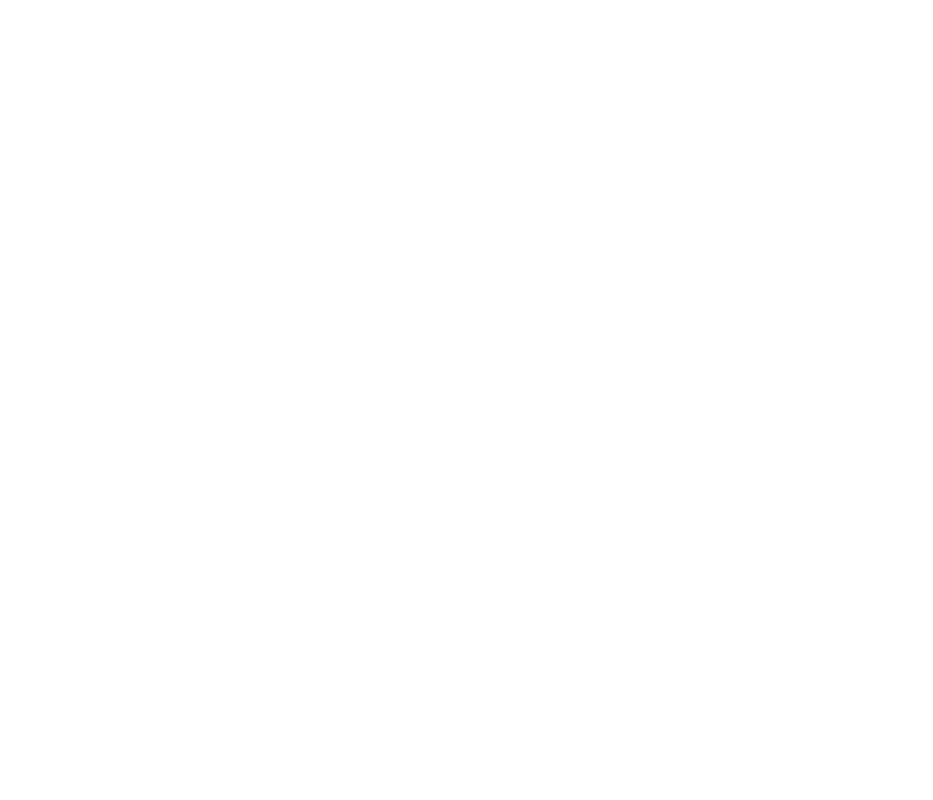
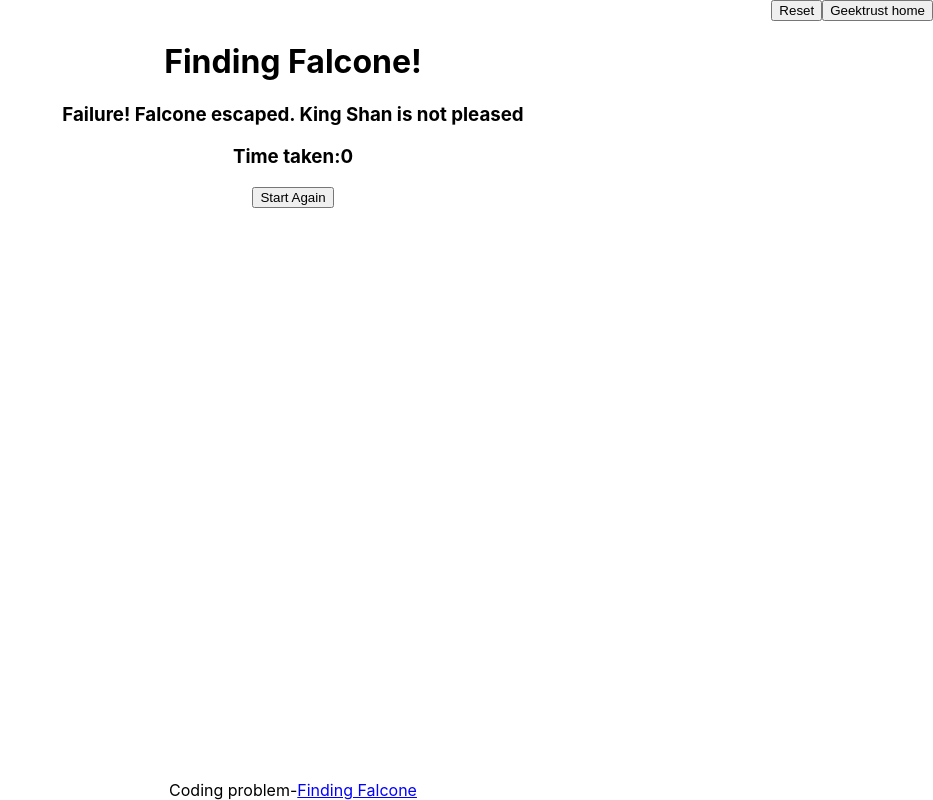
Before and after one commit to Prajyoth4/geektrust, a React (Create React App) app in the folder falcone/: page /result in a window 1280 px wide. Shown: the whole page, without its empty margins (347-1280 px from the left). Built offline with nearby package versions, Linux system fonts and the light colour scheme.

Commit message:
Result page

```diff
--- a/falcone/src/App.js
+++ b/falcone/src/App.js
@@ -10,19 +10,33 @@
 function App() {
   const [planetFound, setPlanetFound] = useState("");
   const [totalTime, setTotalTime] = useState(0);
+  const [reset, setReset] = useState(0);
   return (
     <div className="App">
       <Routes>
         <Route
           exact
           path="/"
-          element={<Falcone setTotalTime setPlanetFound />}
+          element={
+            <Falcone
+              setTotalTime={setTotalTime}
+              setPlanetFound={setPlanetFound}
+              reset={reset}
+              setReset={setReset}
+            />
+          }
         />
 
         <Route
           exact
           path="/result"
-          element={<Result totalTime planetFound />}
+          element={
+            <Result
+              totalTime={totalTime}
+              planetFound={planetFound}
+              setReset={setReset}
+            />
+          }
         />
       </Routes>
     </div>
--- a/falcone/src/components/Falcone.js
+++ b/falcone/src/components/Falcone.js
@@ -112,13 +112,15 @@
   if (result.data.status === "success") {
     setTotalTime(timeTaken);
     setPlanetFound(result.data.planet_name);
-    navigate("/");
+    navigate("/result");
   } else {
-    navigate("/");
+    setTotalTime(timeTaken);
+    setPlanetFound("");
+    navigate("/result");
   }
 };
 
-const Falcone = ({ setTotalTime, setPlanetFound }) => {
+const Falcone = ({ setTotalTime, setPlanetFound, reset, setReset }) => {
   const [allData, setAllData] = useState({ planets: [], vehicles: [] });
   //const [allVehicles, setAllVehicles] = useState();
   const [chosenData, setChosenData] = useState({ planets: [], vehicles: [] });
@@ -129,11 +131,19 @@
     getData(setAllData);
     //getVehicles(setData)
   }, []);
+  useEffect(() => {
+    setTimeTaken(0);
+    setChosenData({ planets: [], vehicles: [] });
+    if (reset != 0) {
+      setReset(0);
+    }
+    navigate("/");
+  }, [reset]);
   //apiCall();
   const [numSelected, setNumSelected] = useState(0);
   return (
     <div className="falcone">
-      <Header />
+      <Header setReset={setReset} />
       <h1>Finding Falcone!</h1>
       <h3>Select planets you want to search in:</h3>
       <div className="destination-array">
--- a/falcone/src/components/Header.js
+++ b/falcone/src/components/Header.js
@@ -1,9 +1,11 @@
 import "./Header.css";
 
-const Header = () => {
+const Header = ({ setReset }) => {
   return (
     <div className="header">
-      <button type="button">Reset</button>
+      <button type="button" onClick={setReset(1)}>
+        Reset
+      </button>
       <button type="button">
         <a className="header-anchor" href="https://www.geektrust.com/">
           Geektrust home
--- a/falcone/src/components/Result.js
+++ b/falcone/src/components/Result.js
@@ -1,3 +1,46 @@
-const Result = () => {};
+import Header from "./Header";
+import Footer from "./Footer";
+import { useState, useEffect } from "react";
+
+const Result = ({ planetFound, totalTime, setReset }) => {
+  const [success, setSuccess] = useState(false);
+  useEffect(() => {
+    if (planetFound) {
+      setSuccess(true);
+    } else {
+      setSuccess(false);
+    }
+  }, [planetFound]);
+  return (
+    <div>
+      <Header setReset={setReset} />
+      <h1>Finding Falcone!</h1>
+      {success && (
+        <div>
+          <h3>
+            Success! Congratulations on Finding Falcone. King Shan is mighty
+            pleased
+          </h3>
+          <h3>Time taken:{totalTime}</h3>
+          <h3>Planet found:{planetFound}</h3>
+        </div>
+      )}
+      {!success && (
+        <div>
+          <h3>Failure! Falcone escaped. King Shan is not pleased</h3>
+          <h3>Time taken:{totalTime}</h3>
+        </div>
+      )}
+      <button
+        onClick={() => {
+          setReset(1);
+        }}
+      >
+        Start Again
+      </button>
+      <Footer />
+    </div>
+  );
+};
 
 export default Result;
```
